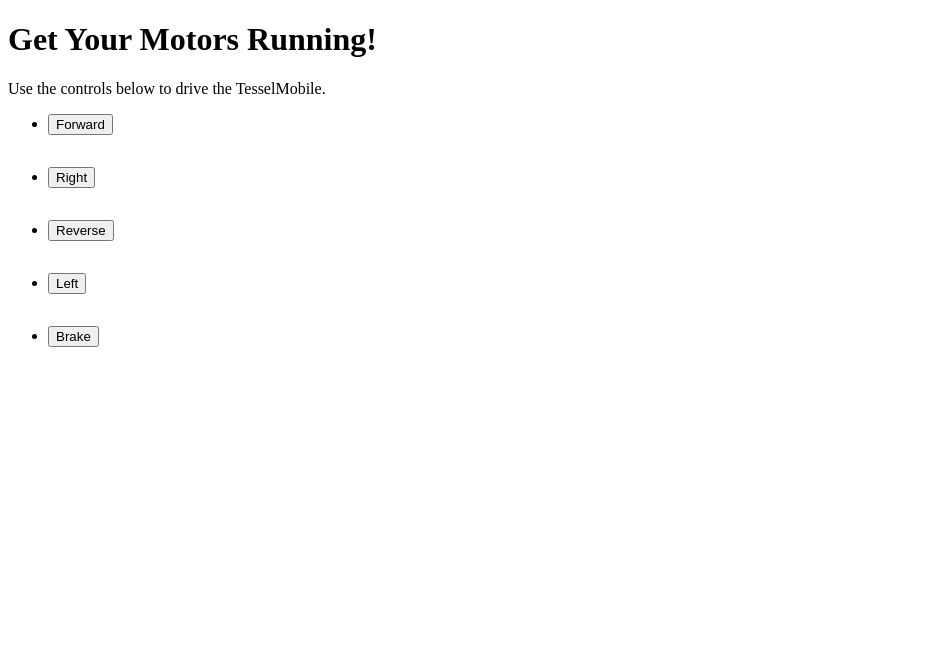
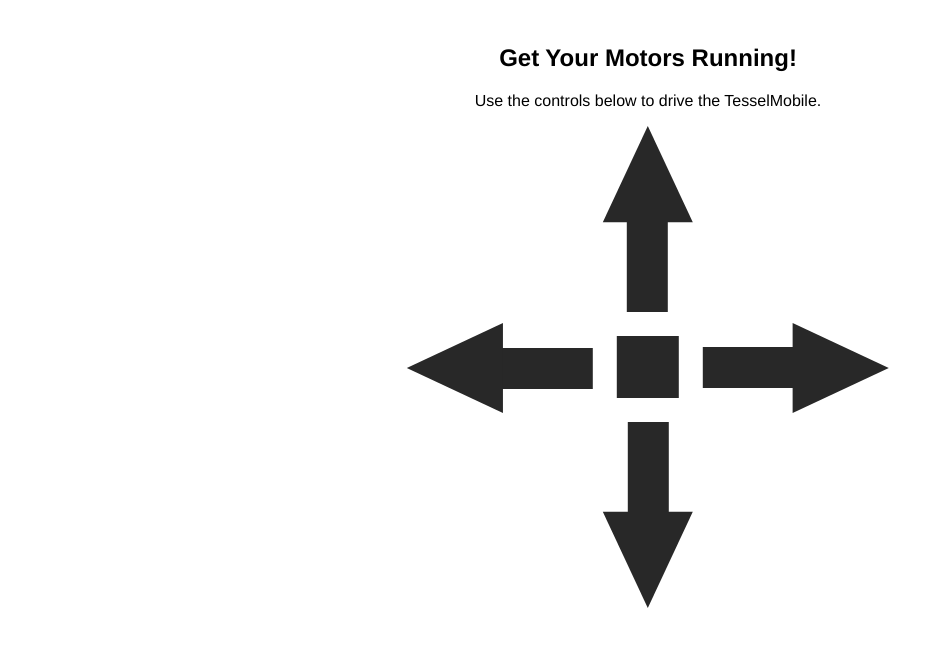
Before and after one commit to HipsterBrown/tesselmobile, a website: page index.html in a window 1280 px wide. Shown: the whole page, without its empty margins (0-941 px from the left). Drawn offline with nearby package versions, Linux system fonts and the light colour scheme; no server answers.

Commit message:
feat(client): use svg controls

```diff
--- a/index.html
+++ b/index.html
@@ -5,54 +5,82 @@
   <title>Tessel To-Go!</title>
   <meta name="viewport" content="width=device-width, initial-scale=1">
   <style>
+    * {
+      box-sizing: border-box;
+    }
     body {
+      font-family: 'Helvetica', sans-serif;
+      padding: 1rem;
+      text-align: center;
       width: 100%;
     }
-    li {
-      margin-bottom: 2rem;
+    p {
+      margin-bottom: 1rem;
+    }
+    svg {
+      width: 95%;
+    }
+    g {
+      cursor: pointer;
     }
   </style>
 </head>
 <body>
-  <h1>Get Your Motors Running!</h1>
+  <h2>Get Your Motors Running!</h2>
 
   <p>Use the controls below to drive the TesselMobile.</p>
 
-
-  <ul>
-    <li><button id="forward">Forward</button></li>
-    <li><button id="right">Right</button></li>
-    <li><button id="reverse">Reverse</button></li>
-    <li><button id="left">Left</button></li>
-    <li><button id="brake">Brake</button></li>
-  </ul>
+  <svg width="482px" height="482px" viewBox="0 0 482 482" version="1.1" xmlns="http://www.w3.org/2000/svg" xmlns:xlink="http://www.w3.org/1999/xlink" xmlns:sketch="http://www.bohemiancoding.com/sketch/ns">
+    <title>Controls</title>
+    <g id="Page-1" stroke="none" stroke-width="1" fill="none" fill-rule="evenodd" sketch:type="MSPage">
+      <g id="Controls" sketch:type="MSLayerGroup" fill="#282828">
+        <g id="forward" transform="translate(196.000000, 0.000000)" sketch:type="MSShapeGroup">
+          <rect id="Rectangle-1" x="24" y="65.7121951" width="41" height="120.287805"></rect>
+          <polygon id="Triangle-1" points="45 -1.13686838e-13 90 96.1463415 1.13686838e-13 96.1463415 "></polygon>
+        </g>
+        <g id="reverse" transform="translate(241.000000, 389.000000) rotate(-180.000000) translate(-241.000000, -389.000000) translate(196.000000, 296.000000)" sketch:type="MSShapeGroup">
+          <rect id="Rectangle-1" x="24" y="65.7121951" width="41" height="120.287805"></rect>
+          <polygon id="Triangle-1" points="45 -1.13686838e-13 90 96.1463415 1.13686838e-13 96.1463415 "></polygon>
+        </g>
+        <g id="right" transform="translate(389.000000, 242.000000) rotate(-270.000000) translate(-389.000000, -242.000000) translate(344.000000, 149.000000)" sketch:type="MSShapeGroup">
+          <rect id="Rectangle-1" x="24" y="65.7121951" width="41" height="120.287805"></rect>
+          <polygon id="Triangle-1" points="45 -1.13686838e-13 90 96.1463415 1.13686838e-13 96.1463415 "></polygon>
+        </g>
+        <g id="left" transform="translate(93.000000, 242.000000) rotate(-90.000000) translate(-93.000000, -242.000000) translate(48.000000, 149.000000)" sketch:type="MSShapeGroup">
+          <rect id="Rectangle-1" x="24" y="65.7121951" width="41" height="120.287805"></rect>
+          <polygon id="Triangle-1" points="45 -1.13686838e-13 90 96.1463415 1.13686838e-13 96.1463415 "></polygon>
+        </g>
+        <rect id="brake" sketch:type="MSShapeGroup" x="210" y="210" width="62" height="62"></rect>
+      </g>
+    </g>
+  </svg>
   <script src="/socket.io/socket.io.js"></script>
   <script>
     var socket = io();
-    var forward = document.getElementById('forward');
-    var reverse = document.getElementById('reverse');
-    var brake = document.getElementById('brake');
-    var left = document.getElementById('left');
-    var right = document.getElementById('right');
+    var controls = {
+      forward: document.getElementById('forward'),
+      reverse: document.getElementById('reverse'),
+      brake: document.getElementById('brake'),
+      left: document.getElementById('left'),
+      right: document.getElementById('right')
+    }
 
-    forward.addEventListener('click', function () {
-      socket.emit('forward');
-    });
+    Object.keys(controls).forEach(function (name) {
+      var control = controls[name];
+      var emit = function () {
+        control.style.fill = (name === 'brake') ? 'red' : 'green';
+        socket.emit(name);
+      };
+      var brake = function () {
+        control.style.fill = 'inherit';
+        socket.emit('brake');
+      };
 
-    reverse.addEventListener('click', function () {
-      socket.emit('reverse');
-    });
+      control.addEventListener('mousedown', emit);
+      control.addEventListener('touchstart', emit);
 
-    brake.addEventListener('click', function () {
-      socket.emit('brake');
-    });
-
-    left.addEventListener('click', function () {
-      socket.emit('left');
-    });
-
-    right.addEventListener('click', function () {
-      socket.emit('right');
+      control.addEventListener('mouseup', brake);
+      control.addEventListener('touchend', brake);
     });
   </script>
 </body>
```
